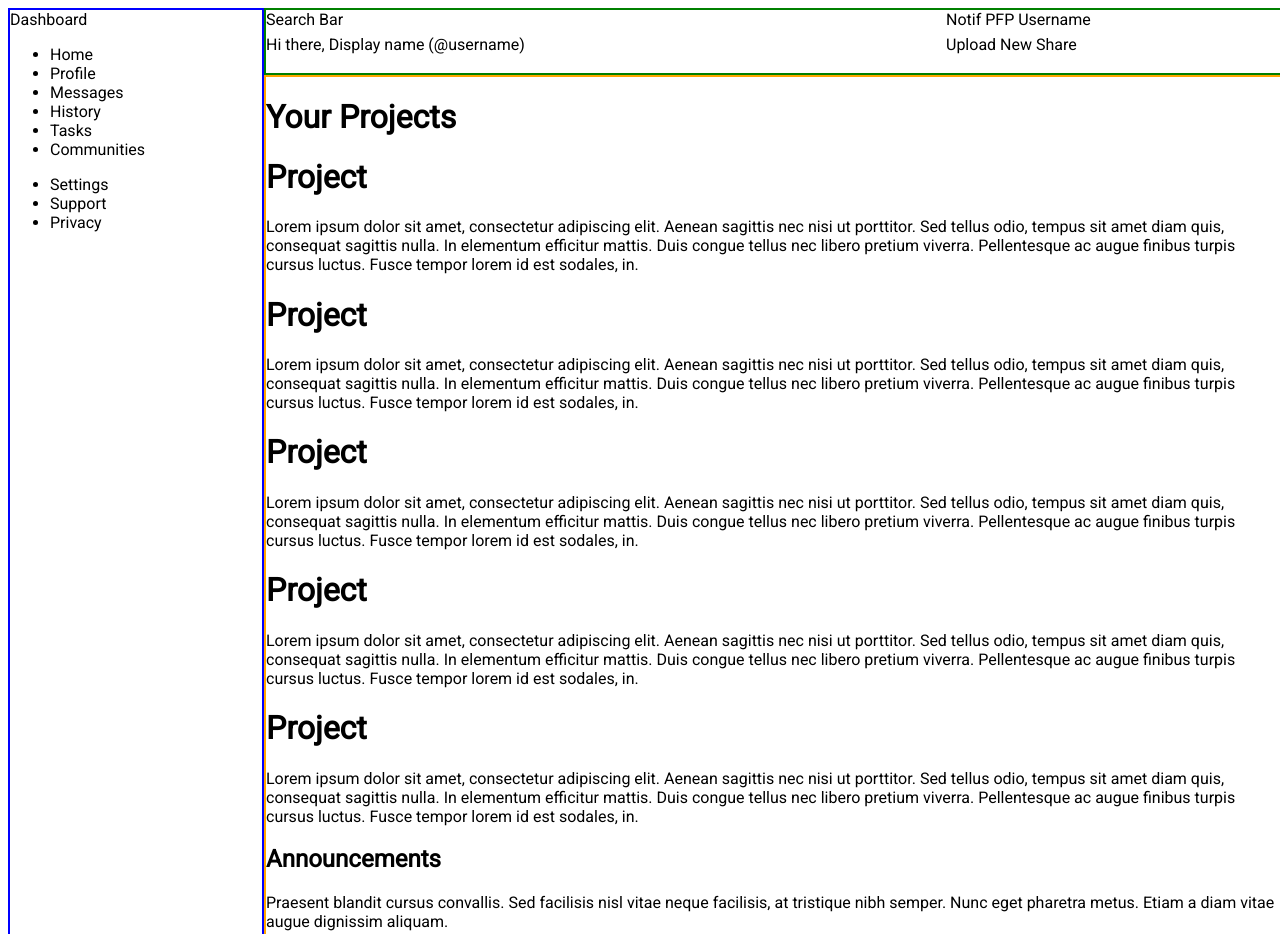
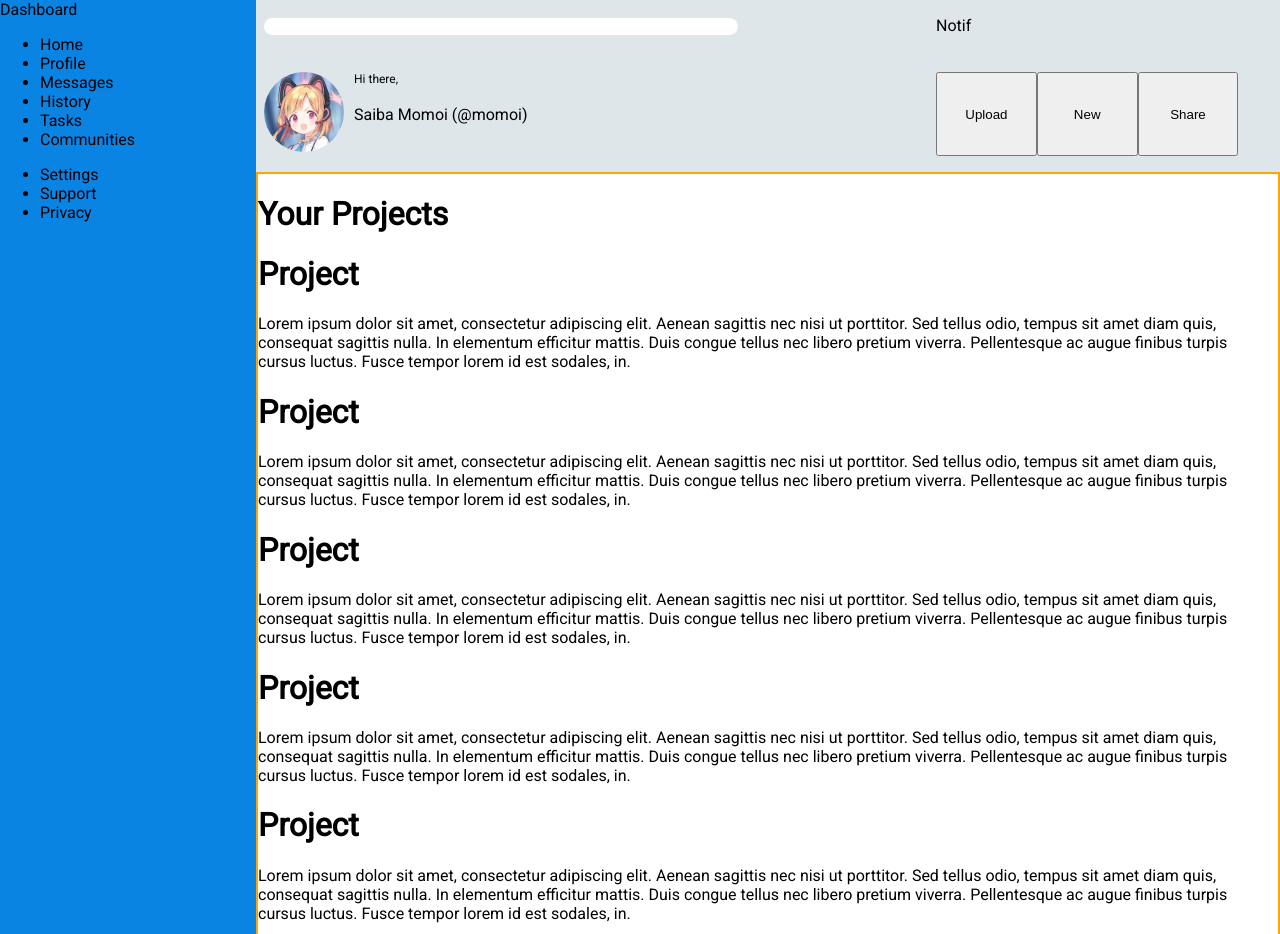
Before and after one commit to vagueposting/odin-admin-dashboard, a plain HTML site: page index.html in a window 1280 px wide. Shown: the top 934 px of the page. Drawn offline with Linux system fonts and the light colour scheme.

Commit message:
Started foundations

```diff
--- a/index.html
+++ b/index.html
@@ -29,26 +29,30 @@
         <div class="header">
             <div class="headerTop">
                 <div class="search">
-                    Search Bar</div>
+                    <!-- This input doesn't have any data
+                     because the point is to just model
+                     the design. -->
+                    <input type="text">
+                </div>
                 <div class="UserControl">
-                    Notif
-                    PFP
-                    Username
+                    <div class="notif">Notif</div>
                 </div>
             </div>
 
             <div class="headerBottom">
                 <div class="UserGreeting">
-                    <div class="ProfilePicture"></div>
+                    <div class="ProfilePicture">
+                        <img src="img/Momoi.png" alt="Saiba Momoi">
+                    </div>
                     <div class="GreetingText">
-                        <span>Hi there,</span>
-                        <span>Display name (@username)</span>
+                        <p class="greet">Hi there,</p>
+                        <p class="username">Saiba Momoi (@momoi)</p>
                     </div>
                 </div>
                 <div class="DashControls">
-                    Upload
-                    New
-                    Share
+                    <button>Upload</button>
+                    <button>New</button>
+                    <button>Share</button>
                 </div>
             </div>
         </div>
--- a/styles.css
+++ b/styles.css
@@ -1,8 +1,13 @@
 @import url(https://fonts.bunny.net/css?family=roboto:400);
+
+:root {
+    font-size: 12pt;
+}
 
 body {
     height: 100vh;
     width: 100vw;
+    margin: 0;
 
     font-family: 'Roboto', sans-serif;
 }
@@ -16,7 +21,7 @@ body {
 .sidebar {
     grid-row: 1 / 3;
 
-    border: 2px solid blue;
+    background: #0984e3;
 }
 
 .header {
@@ -26,12 +31,25 @@ body {
     display: grid;
     grid-template-rows: 2fr 3fr;
 
-    border: 2px solid green;
+    padding: 1rem 0.5rem;
+    background: #dfe6e9;
 }
 
 .headerTop {
     display: grid;
     grid-template-columns: 2fr 1fr;
+}
+
+.search input {
+    width: 70%;
+    border: none;
+    border-radius: 10px;
+    outline: none;
+    background-color: white;
+}
+
+.search {
+    grid-column: 1 / 2;
 }
 
 .headerBottom {
@@ -40,8 +58,31 @@ body {
     grid-template-columns: 2fr 1fr;
 }
 
-.search {
-    grid-column: 1 / 2;
+.UserGreeting {
+    display: grid;
+    grid-template-columns: 0.10fr 1fr;
+    gap: 10px;
+}
+
+.ProfilePicture img {
+    height: 80px;
+    width: 80px;
+    clip-path: circle(50% at 50% 50%)
+}
+
+.GreetingText {
+    display: grid;
+    grid-template-rows: 1fr 4fr;
+}
+
+.greet {
+    font-size: 0.75rem;
+    margin: 0rem;
+}
+
+.DashControls {
+    display: grid;
+    grid-template-columns: repeat(3, minmax(100px, 0.3fr));
 }
 
 .cards {
```
Also changed, not shown: img/Momoi.png (added).
